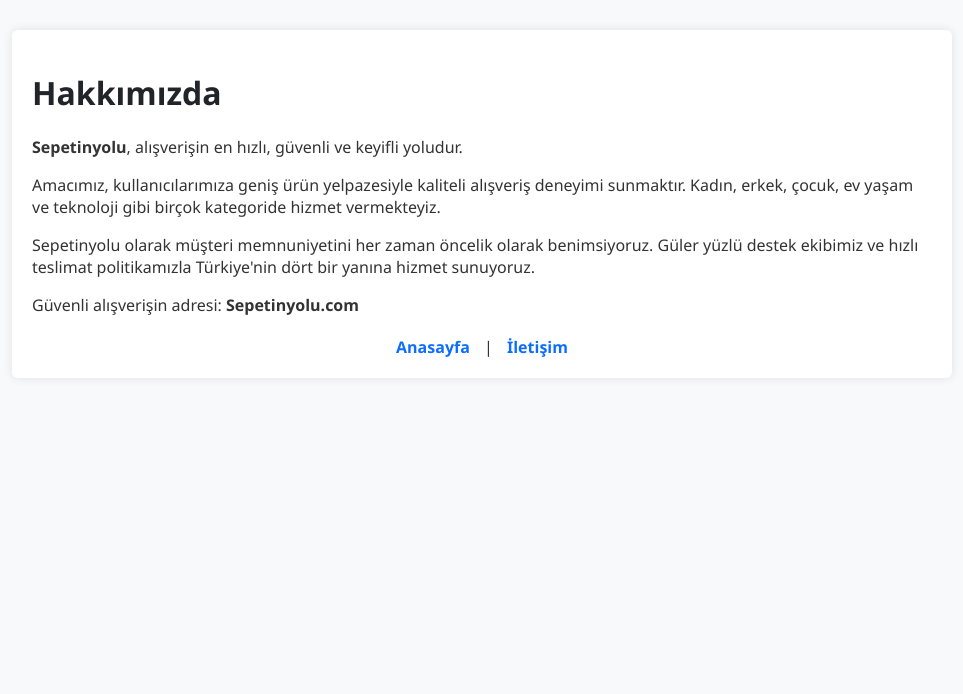
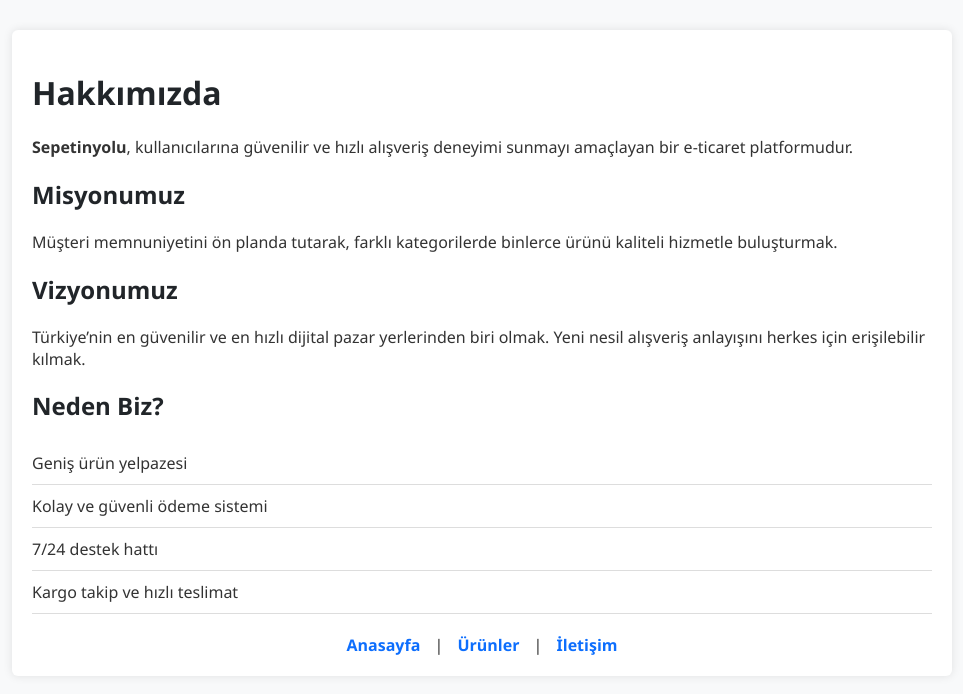
Before and after one commit to Algan65/Sepetinyolu, a Flask app: page /about in a window 1280 px wide. Shown: the top 694 px of the page, without its empty margins (158-1121 px from the left). Run offline with Flask 3, Linux system fonts and the light colour scheme.

Commit message:
Update about.html

```diff
--- a/templates/about.html
+++ b/templates/about.html
@@ -2,19 +2,31 @@
 <html lang="tr">
 <head>
     <meta charset="UTF-8">
-    <title>Hakkımızda - Sepetinyolu</title>
-    <link rel="stylesheet" href="/static/style.css">
+    <title>Hakkımızda</title>
+    <link rel="stylesheet" href="/style.css">
 </head>
 <body>
     <div class="container">
         <h1>Hakkımızda</h1>
-        <p><strong>Sepetinyolu</strong>, alışverişin en hızlı, güvenli ve keyifli yoludur.</p>
-        <p>Amacımız, kullanıcılarımıza geniş ürün yelpazesiyle kaliteli alışveriş deneyimi sunmaktır. Kadın, erkek, çocuk, ev yaşam ve teknoloji gibi birçok kategoride hizmet vermekteyiz.</p>
-        <p>Sepetinyolu olarak müşteri memnuniyetini her zaman öncelik olarak benimsiyoruz. Güler yüzlü destek ekibimiz ve hızlı teslimat politikamızla Türkiye'nin dört bir yanına hizmet sunuyoruz.</p>
-        <p>Güvenli alışverişin adresi: <strong>Sepetinyolu.com</strong></p>
+        <p><strong>Sepetinyolu</strong>, kullanıcılarına güvenilir ve hızlı alışveriş deneyimi sunmayı amaçlayan bir e-ticaret platformudur.</p>
+
+        <h2>Misyonumuz</h2>
+        <p>Müşteri memnuniyetini ön planda tutarak, farklı kategorilerde binlerce ürünü kaliteli hizmetle buluşturmak.</p>
+
+        <h2>Vizyonumuz</h2>
+        <p>Türkiye’nin en güvenilir ve en hızlı dijital pazar yerlerinden biri olmak. Yeni nesil alışveriş anlayışını herkes için erişilebilir kılmak.</p>
+
+        <h2>Neden Biz?</h2>
+        <ul>
+            <li>Geniş ürün yelpazesi</li>
+            <li>Kolay ve güvenli ödeme sistemi</li>
+            <li>7/24 destek hattı</li>
+            <li>Kargo takip ve hızlı teslimat</li>
+        </ul>
 
         <div class="links">
             <a href="/">Anasayfa</a> |
+            <a href="/product">Ürünler</a> |
             <a href="/contact">İletişim</a>
         </div>
     </div>
```
